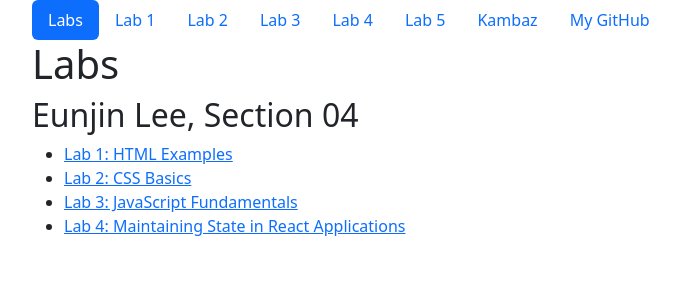
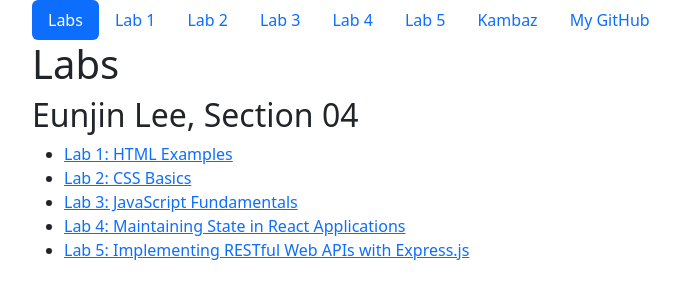
Before and after one commit to eunjinlee23/kambaz-next-js, a Next.js app: page /Labs in a window 1280 px wide. Shown: the top 300 px of the page, without its empty margins (50-730 px from the left). Built offline with nearby package versions, Linux system fonts and the light colour scheme.

Commit message:
add lab5 link

```diff
--- a/app/Labs/page.tsx
+++ b/app/Labs/page.tsx
@@ -21,6 +21,10 @@ export default function Labs() {
                     <Link href="/Labs/Lab4" id="wd-lab4-link">
                         Lab 4: Maintaining State in React Applications </Link>
                 </li>
+                <li>
+                    <Link href="/Labs/Lab5" id="wd-lab5-link">
+                        Lab 5: Implementing RESTful Web APIs with Express.js</Link>
+                </li>
             </ul>
         </div>
     );
```
